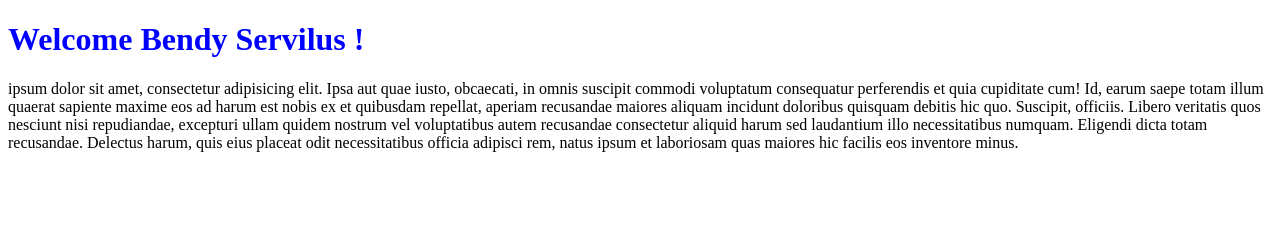
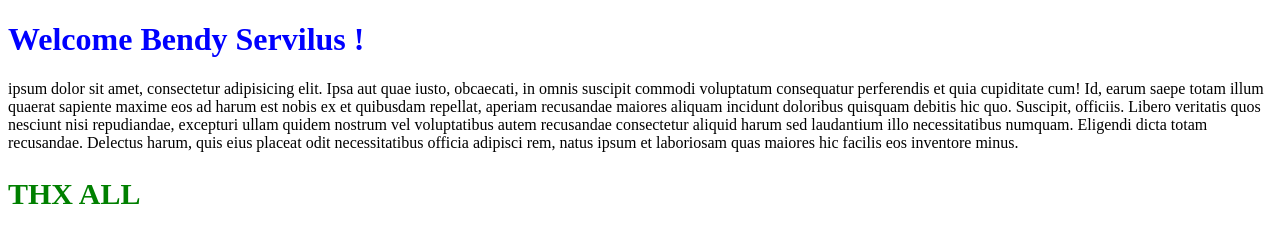
Before and after one commit to josephjoberno/cch-workshop, a plain HTML site: page index.html in a window 1280 px wide. Drawn offline with Linux system fonts and the light colour scheme.

Commit message:
add thx all

```diff
--- a/assets/css/style.css
+++ b/assets/css/style.css
@@ -1,3 +1,9 @@
 h1{
     color: blue;
 }
+
+h2{
+    color :green;
+    font-size: 30px;
+    text-transform:uppercase;
+}
--- a/index.html
+++ b/index.html
@@ -21,5 +21,6 @@
       necessitatibus officia adipisci rem, natus ipsum et laboriosam quas
       maiores hic facilis eos inventore minus.
     </p>
+    <h2>Thx all</h2>
   </body>
 </html>
```
